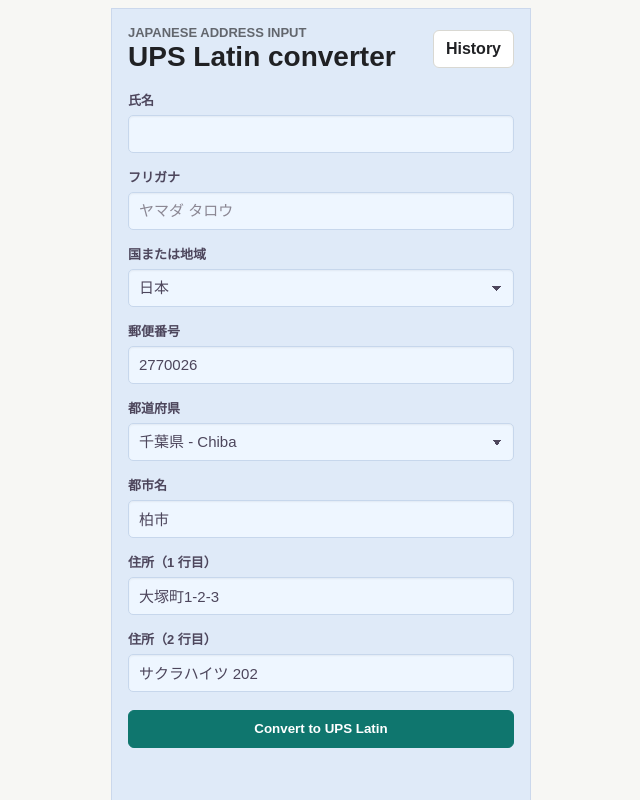
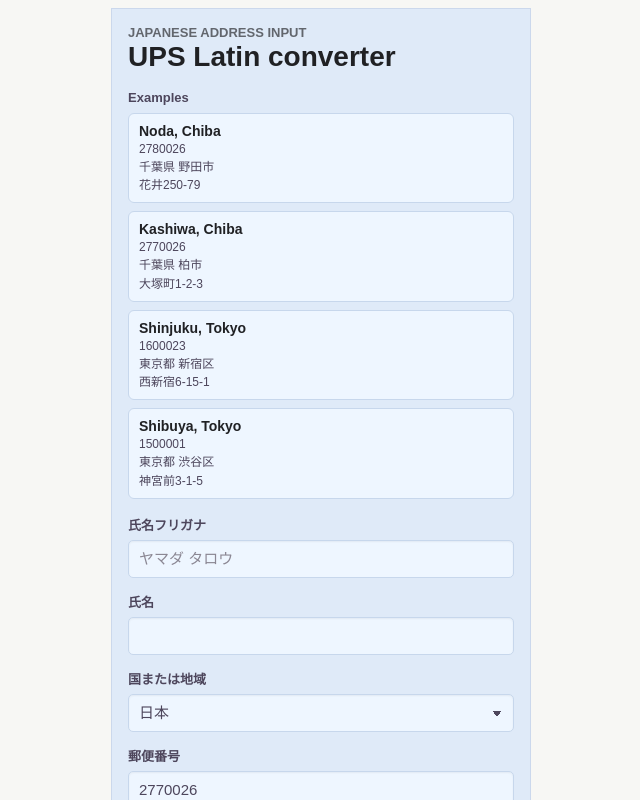
Before and after one commit to noriyuk1/jp-latin, a Next.js app: page / in a window 1280 px wide. Shown: the top 800 px of the page, without its empty margins (319-959 px from the left). Built offline with nearby package versions, Linux system fonts and the light colour scheme.

Commit message:
Add address examples to home form

```diff
--- a/app/page.tsx
+++ b/app/page.tsx
@@ -1,5 +1,53 @@
 function firstParam(value: string | string[] | undefined) {
   return Array.isArray(value) ? value[0] : value;
+}
+
+const exampleAddresses = [
+  {
+    label: "Noda, Chiba",
+    address: {
+      postalCode: "2780026",
+      state: "千葉県",
+      city: "野田市",
+      addressLine1: "花井250-79",
+      addressLine2: "ボンジュール荘 202"
+    }
+  },
+  {
+    label: "Kashiwa, Chiba",
+    address: {
+      postalCode: "2770026",
+      state: "千葉県",
+      city: "柏市",
+      addressLine1: "大塚町1-2-3",
+      addressLine2: "サクラハイツ 202"
+    }
+  },
+  {
+    label: "Shinjuku, Tokyo",
+    address: {
+      postalCode: "1600023",
+      state: "東京都",
+      city: "新宿区",
+      addressLine1: "西新宿6-15-1",
+      addressLine2: "セントラルパークタワー・ラ・トゥール新宿 1404"
+    }
+  },
+  {
+    label: "Shibuya, Tokyo",
+    address: {
+      postalCode: "1500001",
+      state: "東京都",
+      city: "渋谷区",
+      addressLine1: "神宮前3-1-5",
+      addressLine2: "青山荘 305"
+    }
+  }
+];
+
+function exampleHref(address: Record<string, string>) {
+  const params = new URLSearchParams(address);
+  return `/?${params.toString()}`;
 }
 
 export default async function HomePage({
@@ -18,25 +66,42 @@
             <div className="eyebrow">Japanese address input</div>
             <h1>UPS Latin converter</h1>
           </div>
-          <a className="button link-button" href="/admin/address-conversions">
-            History
-          </a>
         </div>
+
+        <section className="examples-panel" aria-label="Example addresses">
+          <div className="example-title">Examples</div>
+          <div className="example-list">
+            {exampleAddresses.map((example) => (
+              <a
+                className="example-card"
+                href={exampleHref(example.address)}
+                key={example.label}
+              >
+                <strong>{example.label}</strong>
+                <span>{example.address.postalCode}</span>
+                <span>
+                  {example.address.state} {example.address.city}
+                </span>
+                <span>{example.address.addressLine1}</span>
+              </a>
+            ))}
+          </div>
+        </section>
 
         <form action="/api/address-conversions/create" method="post" className="stripe-form">
           <label className="stripe-field">
-            <span>氏名</span>
-            <input name="name" autoComplete="name" defaultValue={value("name")} />
-          </label>
-
-          <label className="stripe-field">
-            <span>フリガナ</span>
+            <span>氏名フリガナ</span>
             <input
               name="nameKana"
               autoComplete="off"
               placeholder="ヤマダ タロウ"
               defaultValue={value("nameKana")}
             />
+          </label>
+
+          <label className="stripe-field">
+            <span>氏名</span>
+            <input name="name" autoComplete="name" defaultValue={value("name")} />
           </label>
 
           <label className="stripe-field">
--- a/app/styles.css
+++ b/app/styles.css
@@ -52,6 +52,48 @@
   display: flex;
   justify-content: space-between;
   margin-bottom: 16px;
+}
+
+.examples-panel {
+  display: grid;
+  gap: 8px;
+  margin-bottom: 16px;
+}
+
+.example-title {
+  color: #4d465c;
+  font-size: 13px;
+  font-weight: 700;
+}
+
+.example-list {
+  display: grid;
+  gap: 8px;
+}
+
+.example-card {
+  background: #eef6ff;
+  border: 1px solid #c7d7ec;
+  border-radius: 6px;
+  color: #4d465c;
+  display: grid;
+  gap: 2px;
+  padding: 9px 10px;
+  text-decoration: none;
+}
+
+.example-card:hover {
+  border-color: #8fb6df;
+}
+
+.example-card strong {
+  color: #202124;
+  font-size: 14px;
+}
+
+.example-card span {
+  font-size: 12px;
+  line-height: 1.35;
 }
 
 .stripe-form {
```
Also changed, not shown: app/admin/address-conversions/new/page.tsx (+5 -8 lines).
